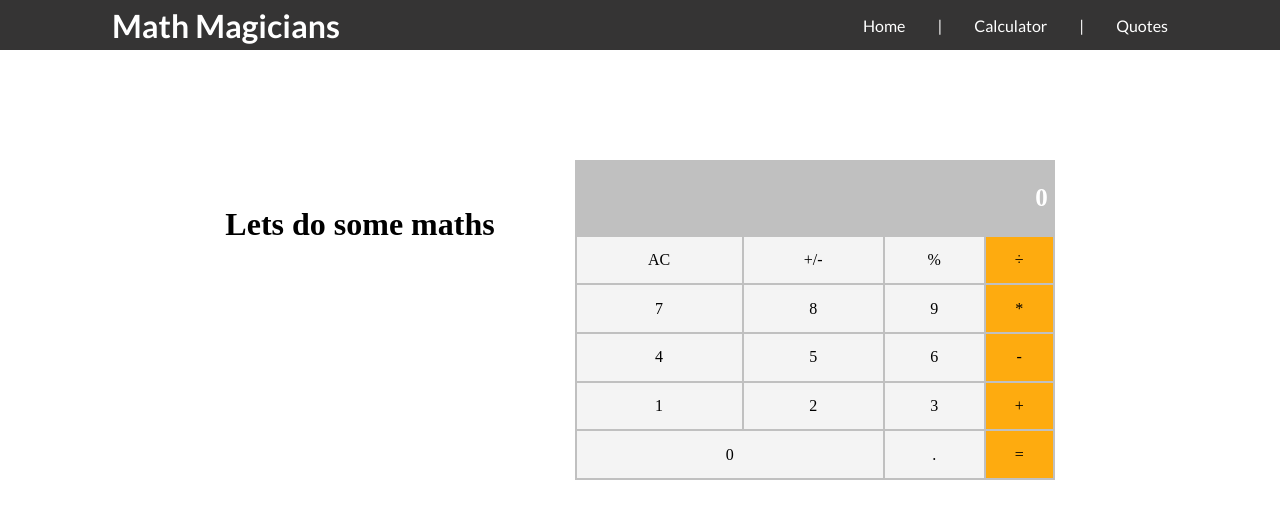
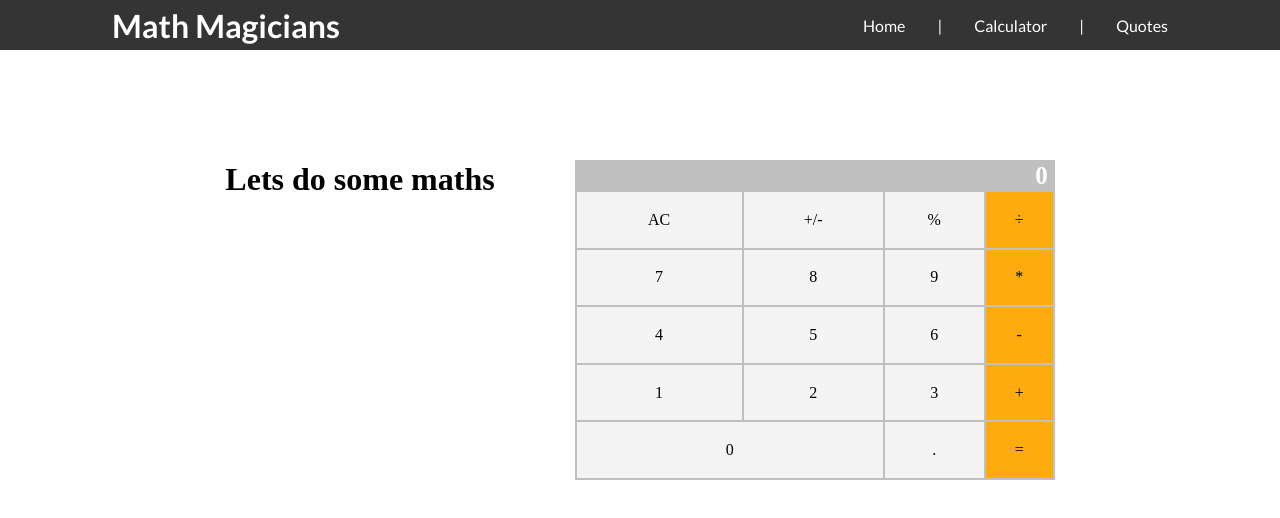
Before and after one commit to anyepeter/math-magician, a React (Create React App) app: page /calculator in a window 1280 px wide. Shown: the top 518 px of the page. Built offline with nearby package versions, Linux system fonts and the light colour scheme.

Commit message:
Fix styles

```diff
--- a/src/components/calculator.js
+++ b/src/components/calculator.js
@@ -23,16 +23,19 @@ const Calculator =() => {
       <div className="calculator-container">
         <h1>Lets do some maths</h1>
         <table>
+          <thead>
           <tr className="table-row">
             <th colSpan="4" className="table-header"  >
-              <p data-testid= "total">{total}</p>
+              <p data-testid= "answer">{total}</p>
               <p>{operation}</p>
               <p>{next}</p>
 
             </th>
           </tr>
+          </thead>
 
-          <tr>
+<tbody>
+<tr>
             <td><p onClick={buttonPress} data-testid= "AC">AC</p></td>
             <td><p onClick={buttonPress} data-testid= "+/-">+/-</p></td>
             <td><p onClick={buttonPress} data-testid= "%">%</p></td>
@@ -66,6 +69,8 @@ const Calculator =() => {
             <td><p  onClick={buttonPress} data-testid= ".">.</p></td>
             <td className="operator"><p onClick={buttonPress} data-testid= "=">=</p></td>
           </tr>
+</tbody>
+
         </table>
       </div>
       </>
```
Also changed, not shown: 1 other file (tests, documents, lock files or other folders).
